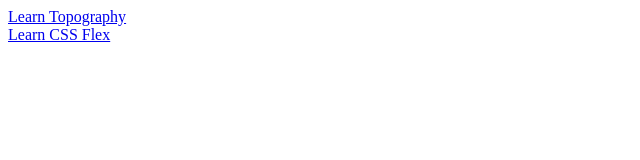
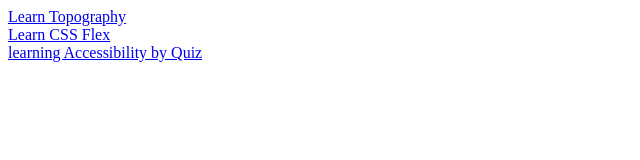
Before and after one commit to ABDELLANI-Youcef/freecodecamp_training, a plain HTML site: page index.html in a window 1280 px wide. Shown: the whole page, without its empty margins (0-640 px from the left). Drawn offline with Linux system fonts and the light colour scheme.

Commit message:
add the link to the learn accessibility quiz in the index page

```diff
--- a/index.html
+++ b/index.html
@@ -8,7 +8,8 @@
 
 <body>
   <a target="_blank" href="./Learn Typography with Nutrition Label/index.html">Learn Topography</a><br>
-  <a target="_blank" href="./learning css flex box/index.html">Learn CSS Flex</a>
+  <a target="_blank" href="./learning css flex box/index.html">Learn CSS Flex</a><br>
+  <a href="./Learn Accessibility by Quiz/index.html" target="_blank" rel="noopener noreferrer">learning Accessibility by Quiz</a>
 </body>
 
 </html>
```
